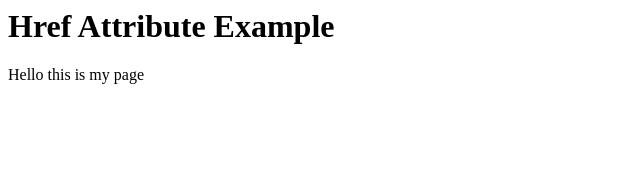
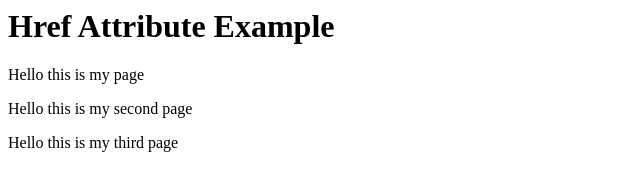
Before and after one commit to shivam777/DemoCICD, a plain HTML site: page index.html in a window 1280 px wide. Shown: the whole page, without its empty margins (0-640 px from the left). Drawn offline with Linux system fonts and the light colour scheme.

Commit message:
this is my last commit

```diff
--- a/index.html
+++ b/index.html
@@ -7,5 +7,11 @@
     <p>
         Hello this is my page
     </p>
+    <p>
+        Hello this is my second page
+    </p>
+    <p>
+        Hello this is my third page
+    </p>
   </body>
 </html>
```
